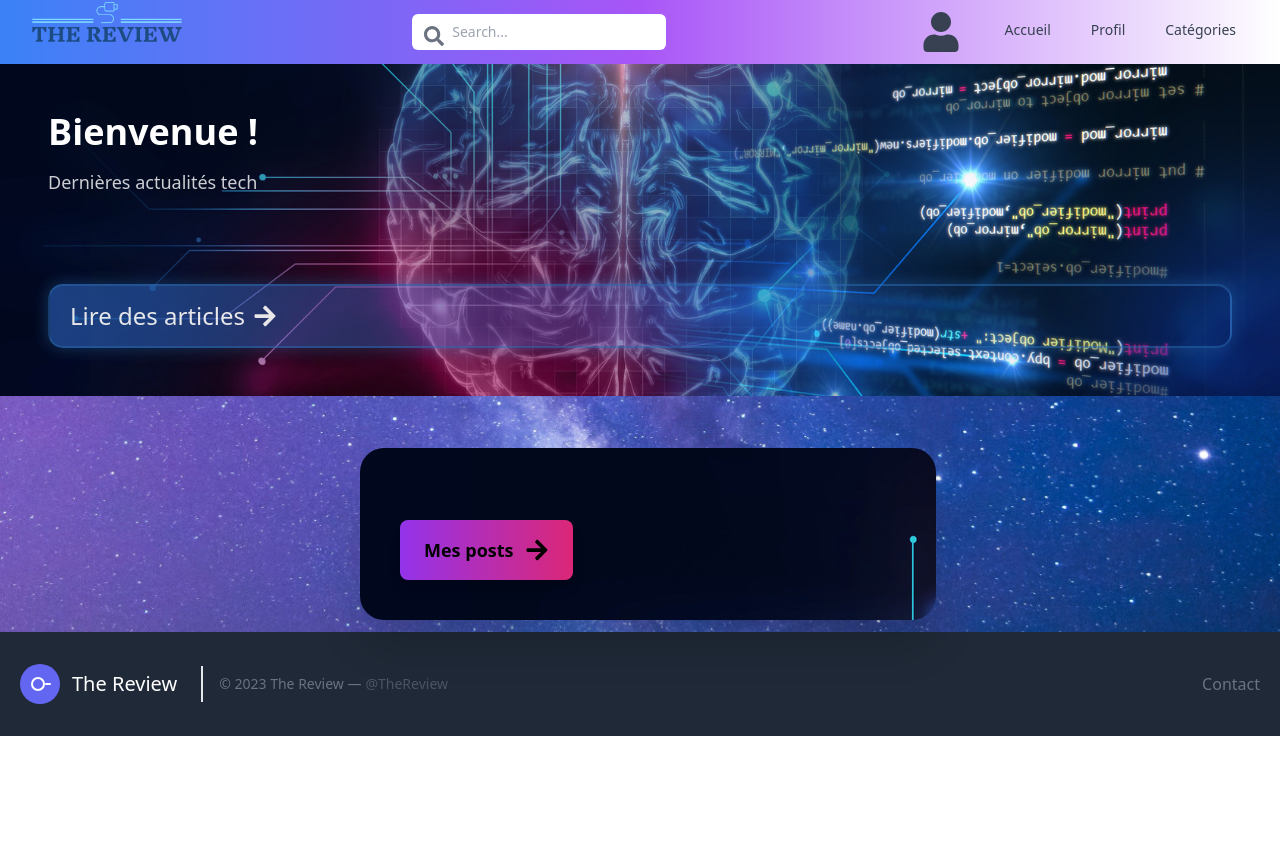
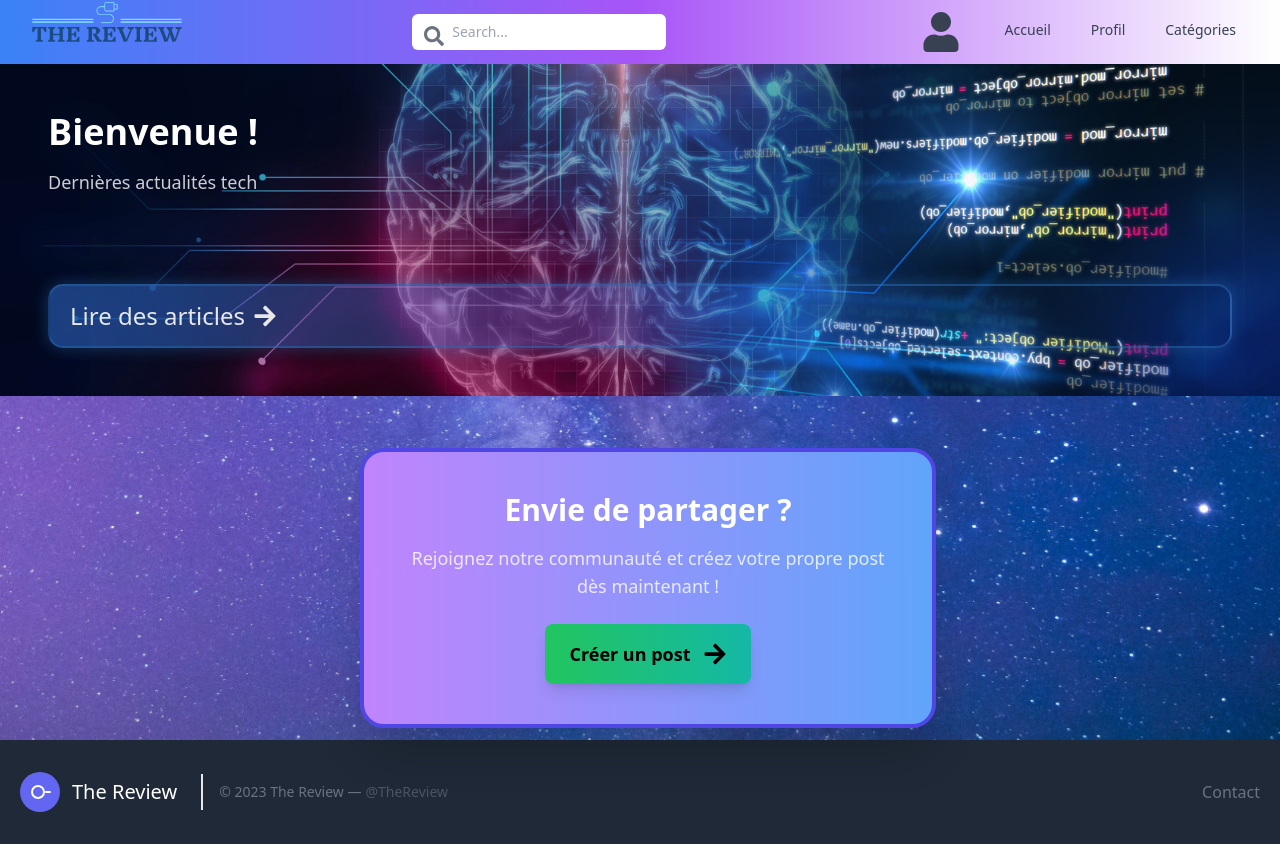
Before and after one commit to Marvindje/The-review-perso, a React (Vite) app in the folder frontend/: page / in a window 1280 px wide. Before the commit the page ends 800 px from the top, so only its background shows below. Built offline with nearby package versions, Linux system fonts and the light colour scheme.

Commit message:
route pour creer posts et amelioration des div dans homepage et creer posts

```diff
--- a/frontend/src/pages/CreerPosts.jsx
+++ b/frontend/src/pages/CreerPosts.jsx
@@ -87,12 +87,12 @@ function CreerPosts() {
         >
             <ToastContainer />
             <motion.h1
-    className="custom-h1 w-3/4 mx-auto text-4xl font-semibold mb-6 p-5 rounded-lg shadow-md bg-gray-100 border border-gray-300 hover:shadow-lg transform hover:scale-105 transition-transform duration-300 ease-in-out cursor-pointer relative"
-    initial={{ x: "-100vw" }}
-    animate={{ x: 0 }}
-    transition={{ duration: 1 }}
+   className="custom-h1 w-3/4 mx-auto text-5xl font-bold mb-6 p-5 rounded-lg shadow-md bg-gradient-to-r from-blue-400 to-purple-500 text-white border border-indigo-400 hover:shadow-lg transform hover:scale-105 hover:rotate-3 transition-transform duration-300 ease-in-out cursor-pointer relative"
+   initial={{ x: "-100vw" }}
+   animate={{ x: 0 }}
+   transition={{ duration: 1 }}
 >
-    Créer un post
+   Partagez vos pensées avec le monde !
 </motion.h1>
 
             <motion.div
--- a/frontend/src/pages/Homepage.jsx
+++ b/frontend/src/pages/Homepage.jsx
@@ -2,9 +2,8 @@ import React, { useEffect } from 'react';
 import { motion, useAnimate } from 'framer-motion';
 import heroImage from '../assets/IA-intelligence-artificielle.jpeg';
 import { FaArrowRight } from 'react-icons/fa';
-import { Link } from "react-router-dom"
+import { Link } from "react-router-dom";
 import galaxyBackground from '../assets/thepage.jpeg';
-
 
 function HomePage() {
   const [scope, animate] = useAnimate();
@@ -16,15 +15,14 @@ function HomePage() {
   return (
     <motion.div
         ref={scope}
-        className="bg-center bg-no-repeat bg-cover flex flex-col justify-center w-full "
-
+        className="bg-center bg-no-repeat bg-cover flex flex-col justify-center w-full"
         style={{ backgroundImage: `url(${galaxyBackground})` }}
         initial={{ x: "-100vw" }}
         animate={{ x: 0 }}
         transition={{ duration: 1 }}
     >
         <motion.div
-            className="w-full max-w-full mx-auto p-12 flex flex-col items-start justify-end transition-all duration-500 ease-in-out hover:shadow-2xl hover:border-transparent" // Removed mt-8
+            className="w-full max-w-full mx-auto p-12 flex flex-col items-start justify-end transition-all duration-500 ease-in-out hover:shadow-2xl hover:border-transparent"
             style={{ backgroundImage: `url(${heroImage})`, backgroundSize: 'cover', backgroundPosition: 'center' }}
             initial={{ scale: 0 }}
             animate={{ scale: 1 }}
@@ -56,8 +54,6 @@ function HomePage() {
             </a>
         </motion.div>
 
-
-
         <motion.div
             className="relative py-3 sm:max-w-xl sm:mx-auto mt-10 w-full"
             initial={{ scale: 0 }}
@@ -65,24 +61,24 @@ function HomePage() {
             transition={{ duration: 0.5 }}
         >
             <motion.div
-          className="bg-gradient-to-r from-purple-500 to-blue-500 shadow-2xl rounded-3xl p-10 mx-2 w-full transition-shadow duration-500 ease-in-out hover:shadow-3xl"
-          style={{ backgroundImage: `url(${heroImage})` }}
-          whileHover={{ scale: 1.05, boxShadow: "0 8px 16px rgba(0, 0, 0, 0.1)" }}
+                className="bg-gradient-to-r from-purple-400 to-blue-400 border-4 border-indigo-600 shadow-2xl rounded-3xl p-10 mx-2 w-full transition-shadow duration-500 ease-in-out hover:shadow-3xl"
+                whileHover={{ scale: 1.05, boxShadow: "0 8px 20px rgba(0, 0, 0, 0.2)" }}
                 initial={{ rotate: 0 }}
                 animate={{ rotate: 0 }}
                 transition={{ duration: 0.3 }}
             >
-          <div className="mx-auto">
+                <div className="mx-auto text-center">
+                    <h2 className="font-bold text-3xl text-white mb-4">Envie de partager ?</h2>
+                    <p className="text-lg text-white mb-6 opacity-80">Rejoignez notre communauté et créez votre propre post dès maintenant !</p>
                     <motion.div
-              className="mt-8 flex items-center"
                         whileHover={{ scale: 1.1 }}
                         whileTap={{ scale: 0.9 }}
                     >
                         <Link
-    to="/mes-posts"
-    className="inline-flex items-center px-6 py-4 shadow-lg rounded-lg font-semibold text-lg bg-gradient-to-r from-purple-600 to-pink-600 hover:from-pink-600 hover:to-purple-600 transform transition-transform duration-300 ease-in-out hover:scale-105 hover:-rotate-2"
+                            to="/creer-post"
+                            className="inline-flex items-center px-6 py-4 shadow-lg rounded-lg font-semibold text-lg bg-gradient-to-r from-green-500 to-teal-500 hover:from-teal-500 hover:to-green-500 transform transition-transform duration-300 ease-in-out hover:scale-105 hover:-rotate-2"
                         >
-    Mes posts
+                            Créer un post
                             <FaArrowRight className="ml-3 text-2xl" />
                         </Link>
                     </motion.div>
```
Lines whose indentation alone changed are shown as unchanged.
